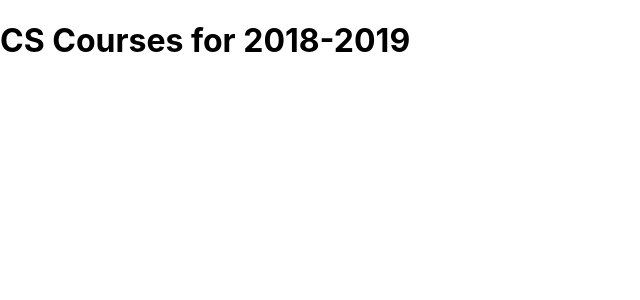
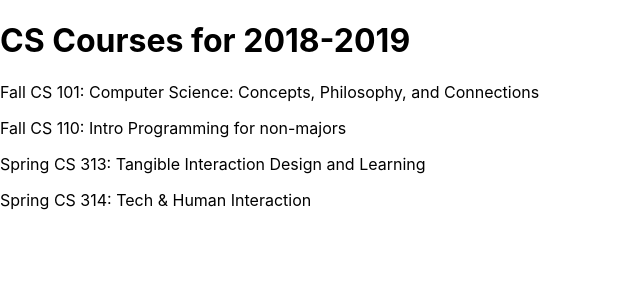
Before and after one commit to patrickchen8/React-Tutorial, a React (Vite) app: page / in a window 1280 px wide. Shown: the top 300 px of the page, without its empty margins (0-640 px from the left). Built offline with nearby package versions, Linux system fonts and the light colour scheme.

Commit message:
Added Coursee List

```diff
--- a/src/App.jsx
+++ b/src/App.jsx
@@ -1,8 +1,42 @@
 import './App.css';
+import Banner from './components/Banner.jsx'
+import CourseList from './components/CourseList.jsx'
 
 const App = () => {
-  const schedule = {title: "CS Courses for 2018-2019"}
-  return (<h1>{schedule.title}</h1>);
+  const schedule = {
+    title: "CS Courses for 2018-2019",
+    courses: {
+      "F101" : {
+        "term": "Fall",
+        "number": "101",
+        "meets" : "MWF 11:00-11:50",
+        "title" : "Computer Science: Concepts, Philosophy, and Connections"
+      },
+      "F110" : {
+        "term": "Fall",
+        "number": "110",
+        "meets" : "MWF 10:00-10:50",
+        "title" : "Intro Programming for non-majors"
+      },
+      "S313" : {
+        "term": "Spring",
+        "number": "313",
+        "meets" : "TuTh 15:30-16:50",
+        "title" : "Tangible Interaction Design and Learning"
+      },
+      "S314" : {
+        "term": "Spring",
+        "number": "314",
+        "meets" : "TuTh 9:30-10:50",
+        "title" : "Tech & Human Interaction"
+      }
+    }}
+
+
+  return (<>
+    <Banner title={schedule.title}/>
+    <CourseList courses={schedule.courses}/>
+  </>);
 };
 
 export default App;
--- /dev/null
+++ b/src/components/Banner.jsx
@@ -0,0 +1,8 @@
+
+function Banner(props) {
+    return (<h1>{props.title}</h1>)
+
+}
+
+
+export default Banner;
--- /dev/null
+++ b/src/components/CourseList.jsx
@@ -0,0 +1,15 @@
+
+function CourseList(props) {
+
+    const courseList = Object.entries(props.courses);
+
+    return ( <div>
+        {courseList.map(([id, info]) => (
+            <p key={id}> {`${info.term} CS ${info.number}: ${info.title}`} </p>)
+        )}
+    </div>);
+
+}
+
+
+export default CourseList;
```
